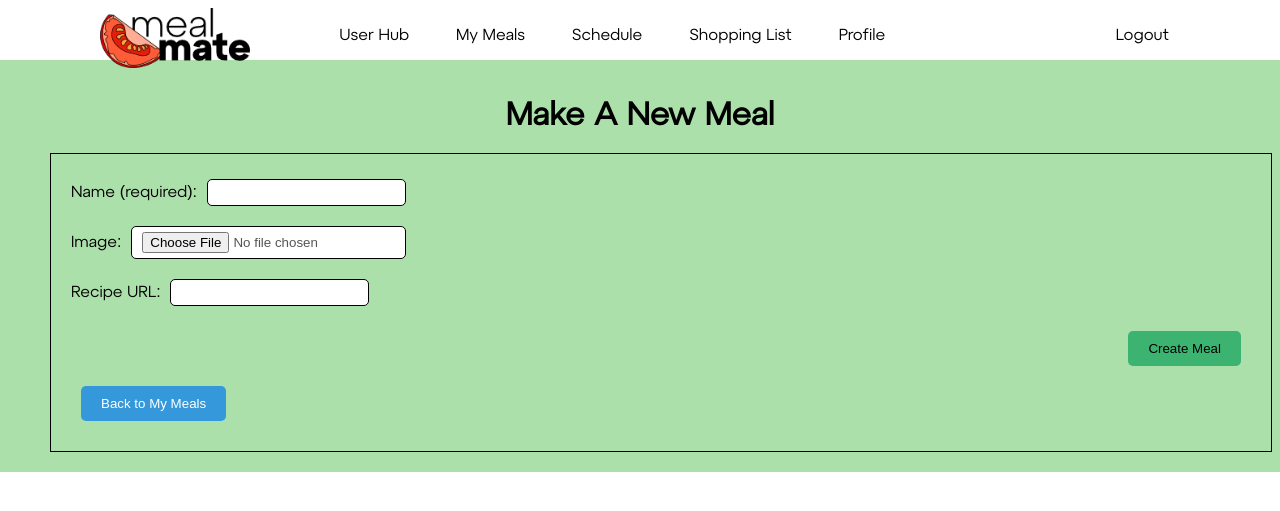
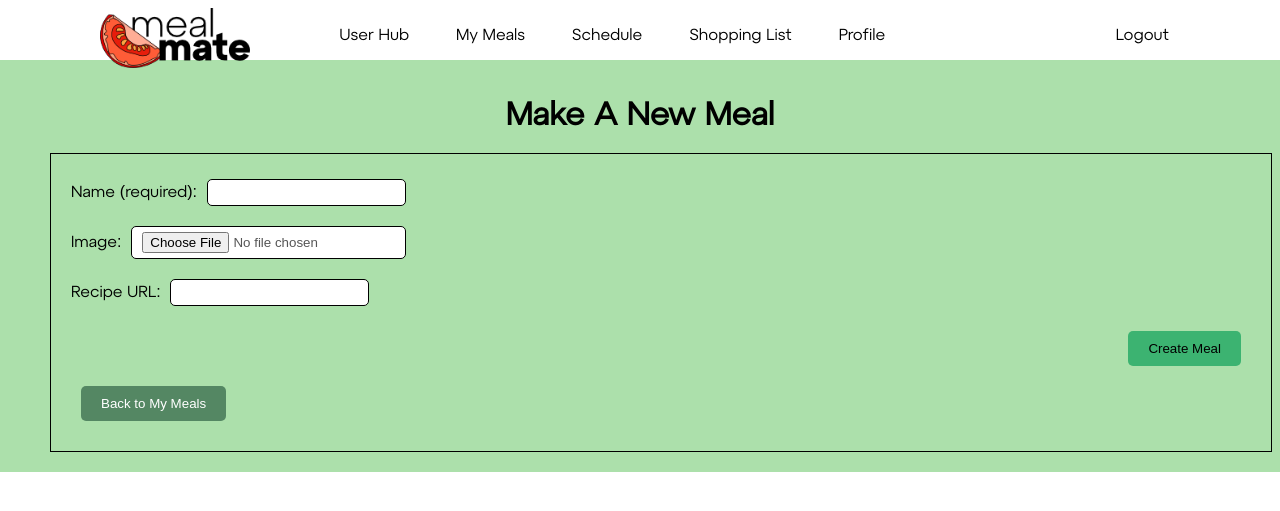
Before and after one commit to annalina0810/MyMealMate, a Django app: page /MyMealMate/my_meals/new_meal/ in a window 1280 px wide. Shown: the top 511 px of the page. Run offline with Django 3.2, Linux system fonts and the light colour scheme; the visitor is signed in with stand-in values (Sample User, id 1).

Commit message:
changed button colour

```diff
--- a/static/css/styles.css
+++ b/static/css/styles.css
@@ -89,7 +89,7 @@ nav a:hover {
       text-align: center;
       padding: 10px 20px;
       margin: 10px;
-      background-color: #3498db;
+      background-color: #548763;
       color: #fff;
       border: none;
       border-radius: 5px;
```
